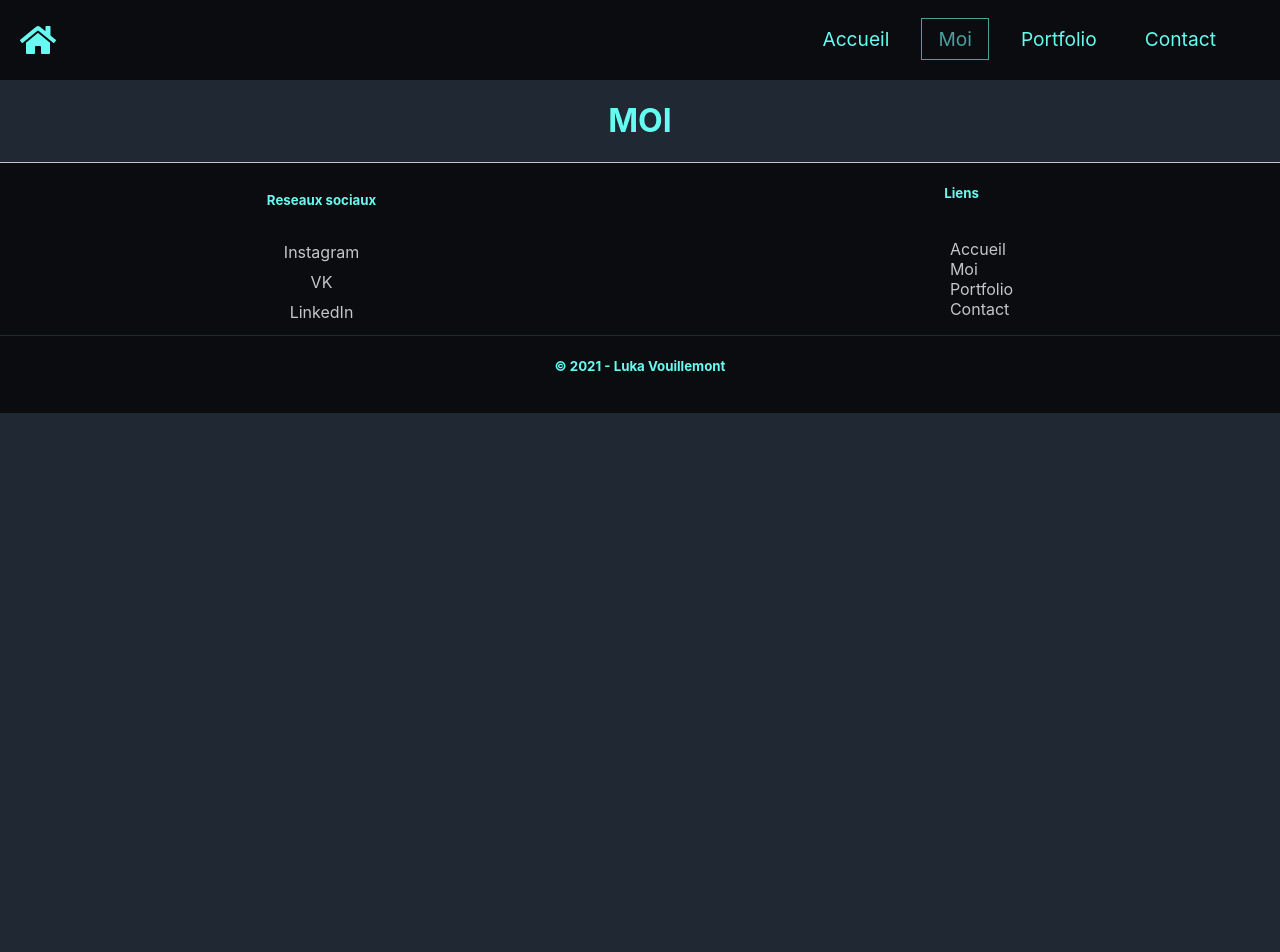
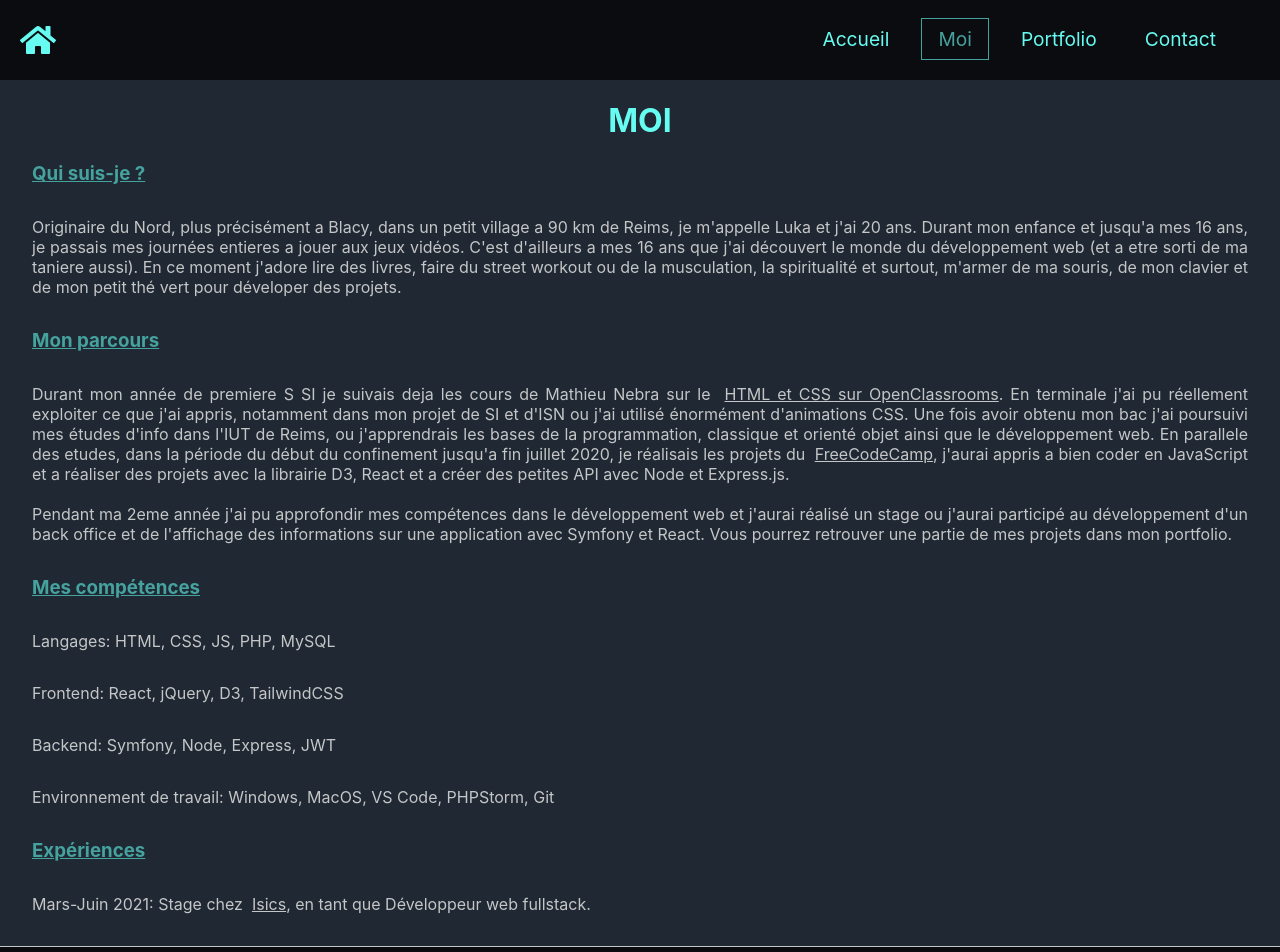
Before and after one commit to pimoux/portfolio, a React (Create React App) app: page /about in a window 1280 px wide. Shown: the top 952 px of the page. Before the commit the page ends 800 px from the top, so only its background shows below. Built offline with nearby package versions, Linux system fonts and the light colour scheme.

Commit message:
Experiences component remove and about completed

```diff
--- a/src/pages/About.js
+++ b/src/pages/About.js
@@ -1,11 +1,81 @@
-import React from 'react'
+import React from "react";
 
 const About = () => {
-    return (
-        <div>
-            <h1 className='mainTitle'>MOI</h1>
-        </div>
-    )
-}
+  return (
+    <div>
+      <h1 className="mainTitle">MOI</h1>
+      <h3 className="titleAbout">Qui suis-je ?</h3>
+      <p className="paragraphAbout">
+        Originaire du Nord, plus précisément a Blacy, dans un petit village a 90
+        km de Reims, je m'appelle Luka et j'ai 20 ans. Durant mon enfance et
+        jusqu'a mes 16 ans, je passais mes journées entieres a jouer aux jeux
+        vidéos. C'est d'ailleurs a mes 16 ans que j'ai découvert le monde du
+        développement web (et a etre sorti de ma taniere aussi). En ce moment
+        j'adore lire des livres, faire du street workout ou de la musculation,
+        la spiritualité et surtout, m'armer de ma souris, de mon clavier et de
+        mon petit thé vert pour déveloper des projets.
+      </p>
+      <h3 className="titleAbout">Mon parcours</h3>
+      <p className="paragraphAbout">
+        Durant mon année de premiere S SI je suivais deja les cours de Mathieu
+        Nebra sur le &nbsp;
+        <a
+          className="linkAbout"
+          href="https://openclassrooms.com/fr/courses/1603881-apprenez-a-creer-votre-site-web-avec-html5-et-css3"
+          target="_blank"
+          rel="noreferrer"
+        >
+          HTML et CSS sur OpenClassrooms
+        </a>
+        . En terminale j'ai pu réellement exploiter ce que j'ai appris,
+        notamment dans mon projet de SI et d'ISN ou j'ai utilisé énormément
+        d'animations CSS. Une fois avoir obtenu mon bac j'ai poursuivi mes
+        études d'info dans l'IUT de Reims, ou j'apprendrais les bases de la
+        programmation, classique et orienté objet ainsi que le développement
+        web. En parallele des etudes, dans la période du début du confinement
+        jusqu'a fin juillet 2020, je réalisais les projets du &nbsp;
+        <a
+          className="linkAbout"
+          href="https://www.freecodecamp.org/"
+          target="_blank"
+          rel="noreferrer"
+        >
+          FreeCodeCamp
+        </a>
+        , j'aurai appris a bien coder en JavaScript et a réaliser des projets
+        avec la librairie D3, React et a créer des petites API avec Node et
+        Express.js.
+        <br />
+        <br />
+        Pendant ma 2eme année j'ai pu approfondir mes compétences dans le
+        développement web et j'aurai réalisé un stage ou j'aurai participé au
+        développement d'un back office et de l'affichage des informations sur
+        une application avec Symfony et React. Vous pourrez retrouver une partie
+        de mes projets dans mon portfolio.
+      </p>
 
-export default About
+      <h3 className="titleAbout">Mes compétences</h3>
+      <p className="paragraphAbout">Langages: HTML, CSS, JS, PHP, MySQL</p>
+      <p className="paragraphAbout">Frontend: React, jQuery, D3, TailwindCSS</p>
+      <p className="paragraphAbout">Backend: Symfony, Node, Express, JWT</p>
+      <p className="paragraphAbout">
+        Environnement de travail: Windows, MacOS, VS Code, PHPStorm, Git
+      </p>
+      <h3 className="titleAbout">Expériences</h3>
+      <p className="paragraphAbout">
+        Mars-Juin 2021: Stage chez &nbsp;
+        <a
+          className="linkAbout"
+          href="https://www.isics.fr/"
+          target="_blank"
+          rel="noreferrer"
+        >
+          Isics
+        </a>
+         , en tant que Développeur web fullstack.
+      </p>
+    </div>
+  );
+};
+
+export default About;
--- a/src/pages/Home/Home.css
+++ b/src/pages/Home/Home.css
@@ -33,3 +33,23 @@ body{
     flex-direction: column;
     width: 30%;
 }
+
+
+
+/* MOI */
+
+
+.titleAbout{
+    color: #45A29E;
+    text-decoration: underline;
+    margin-left: 2rem;
+}
+
+.paragraphAbout, .linkAbout{
+    color: #C5C6C7;
+    text-align: justify;
+}
+
+.paragraphAbout{
+    margin: 2rem;
+}
```
Also changed, not shown: src/pages/Experiences.js (deleted, +0 -11 lines).
